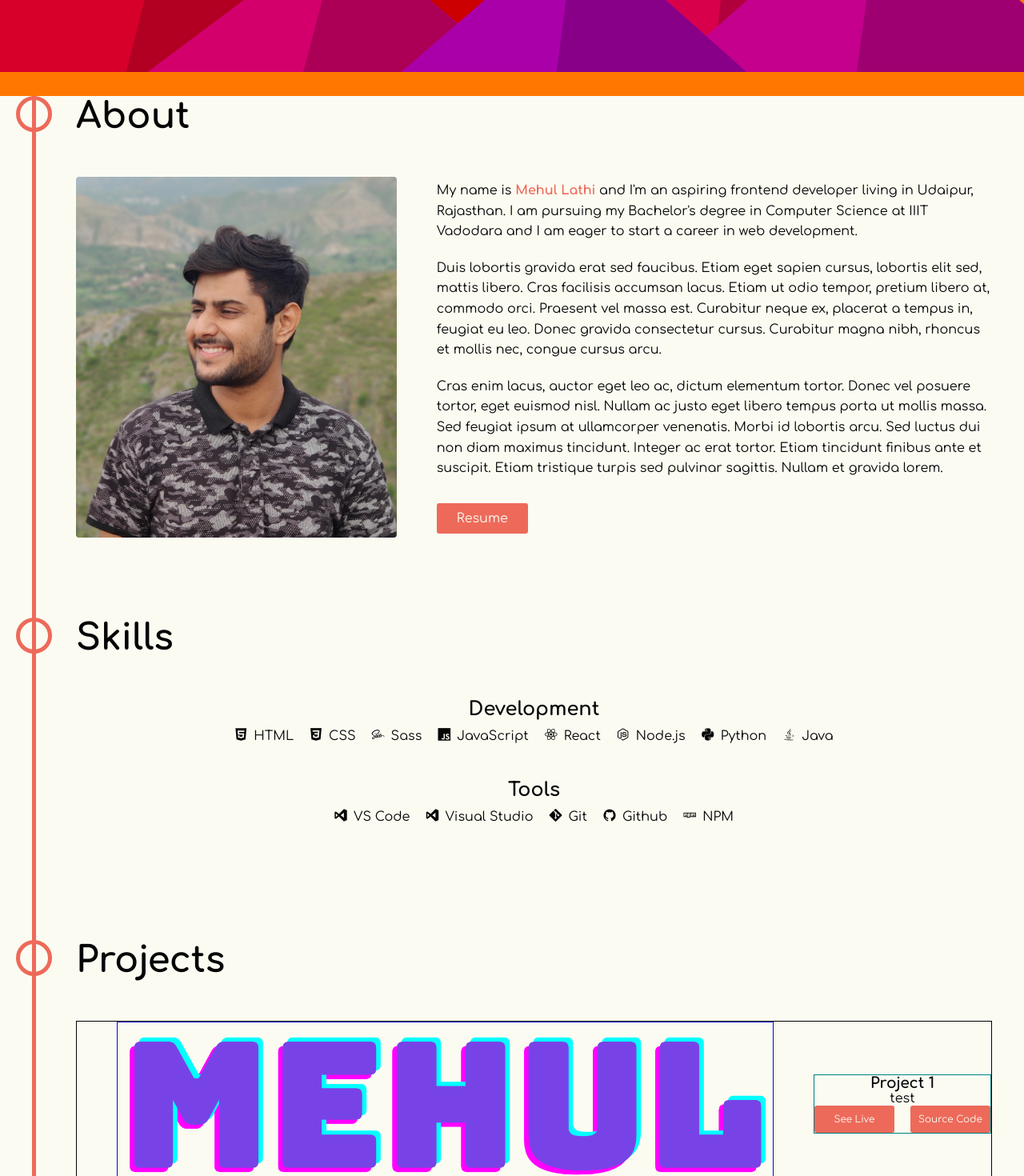
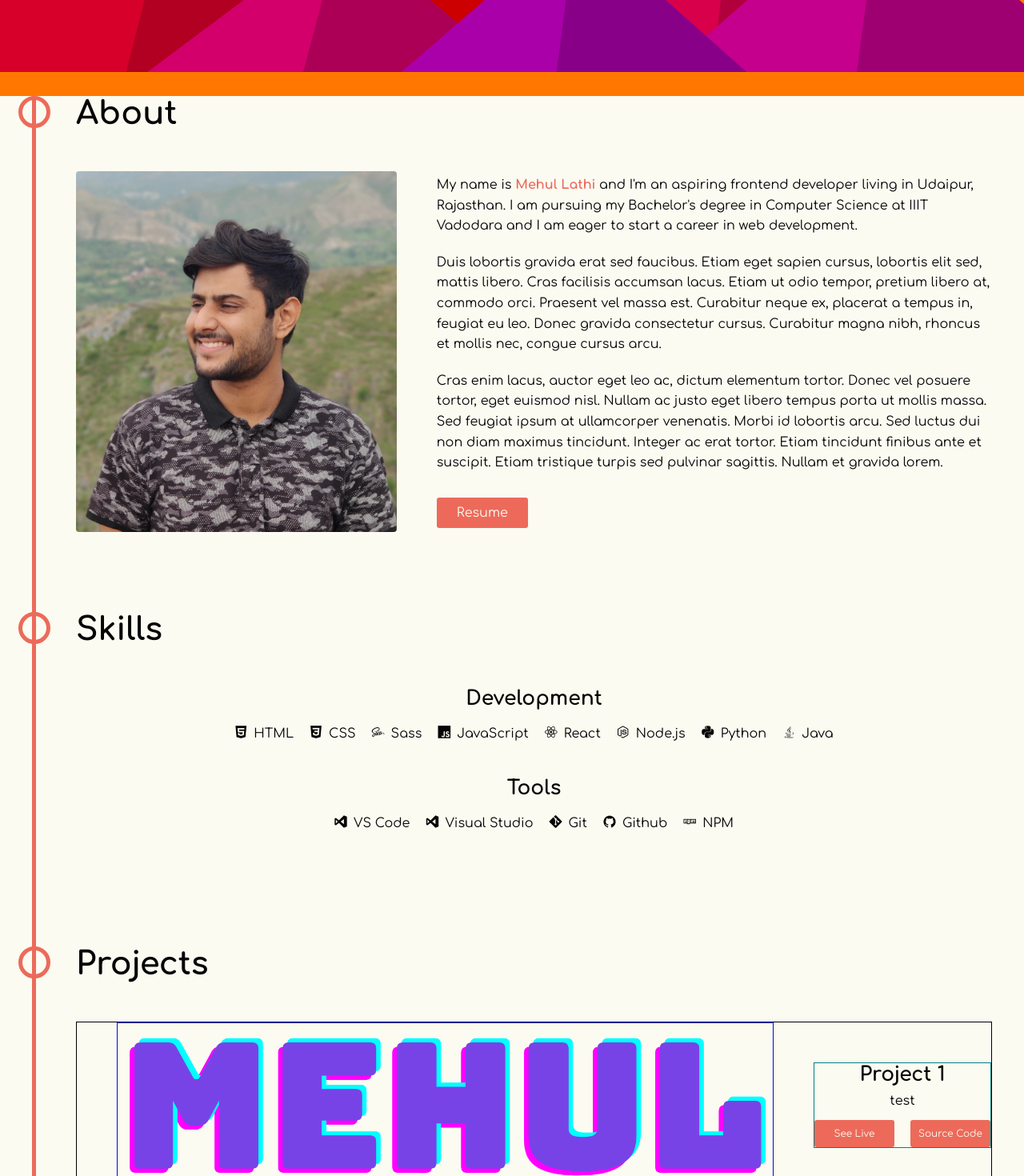
Before and after one commit to codedr0id/Portfolio, a React (Create React App) app: page / in a window 1280 px wide. Shown: the part 680-2150 px from the top of the page at 80% size. Built offline with nearby package versions, Linux system fonts and the light colour scheme.

Commit message:
resized headings

```diff
--- a/src/App.scss
+++ b/src/App.scss
@@ -28,20 +28,20 @@ section {
 
 // HEADER
 .section-title {
-  font-size: 4.5rem;
+  font-size: 4rem;
   margin-bottom: 5rem;
   position: relative;
   text-align: left;
   // display: inline-block;
-  width: 15rem;
+  width: 14.5rem;
 
   &::before {
     content: '';
     position: absolute;
     border-radius: 50%;
     border: 0.5rem solid $color-primary;
-    width: 4.5rem;
-    height: 4.5rem;
+    width: 4rem;
+    height: 4rem;
     left: -50%;
     top: 0;
   }
--- a/src/components/About.js
+++ b/src/components/About.js
@@ -6,9 +6,9 @@ class About extends Component {
   render() {
     return (
       <section className="About" id="about">
-        <h1 className="section-title">About</h1>
+        <h2 className="section-title">About</h2>
 	        <figure className="About__photo-container">
-          <img src={aboutPhoto} alt="about photo" className="About__photo" />
+          <img src={aboutPhoto} alt="Mehul Lathi" className="About__photo" />
         </figure>
         <div className="About__description">
           <p>
--- a/src/components/Contact.js
+++ b/src/components/Contact.js
@@ -23,7 +23,7 @@ class Contact extends Component {
   render() {
     return (
       <section className="Contact" id="contact">
-        <h1 className="section-title">Contact</h1>
+        <h2 className="section-title">Contact</h2>
         <ul className="Contact__list">{displayList(this.props.contact, 'Contact')}</ul>
       </section>
     );
--- a/src/components/ProjectsContainer.js
+++ b/src/components/ProjectsContainer.js
@@ -7,7 +7,7 @@ class ProjectsContainer extends Component {
   render() {
     return (
       <section className="ProjectsContainer" id="projects">
-        <h1 className="section-title">Projects</h1>
+        <h2 className="section-title">Projects</h2>
 
         <ul className="ProjectsContainer__list">
           <Project
--- a/src/components/Skills.js
+++ b/src/components/Skills.js
@@ -26,15 +26,15 @@ class Skills extends Component {
   render() {
     return (
       <section className="Skills" id="skills">
-        <h1 className="section-title">Skills</h1>
+        <h2 className="section-title">Skills</h2>
 
         <section className="Skills__container">
-          <h2 className="Skills__heading">Development</h2>
+        <h3 className="Skills__heading">Development</h3>
           <ul className="Skills__list">{displayList(this.props.dev, 'Skills')}</ul>
         </section>
 
         <section className="Skills__container">
-          <h2 className="Skills__heading">Tools</h2>
+        <h3 className="Skills__heading">Tools</h3>
           <ul className="Skills__list">{displayList(this.props.tools, 'Skills')}</ul>
         </section>
       </section>
--- a/src/scss/Project.scss
+++ b/src/scss/Project.scss
@@ -32,9 +32,12 @@
   }
 
   &__title {
+    font-size: 2.5rem;
+    margin-bottom: 1rem;
   }
 
   &__description {
+    margin-bottom: 1.5rem;
   }
 
   &__links {
--- a/src/scss/Skills.scss
+++ b/src/scss/Skills.scss
@@ -14,6 +14,8 @@
   }
 
   &__heading {
+    font-size: 2.5rem;
+    margin-bottom: 1rem;
   }
 
   &__list {
```
